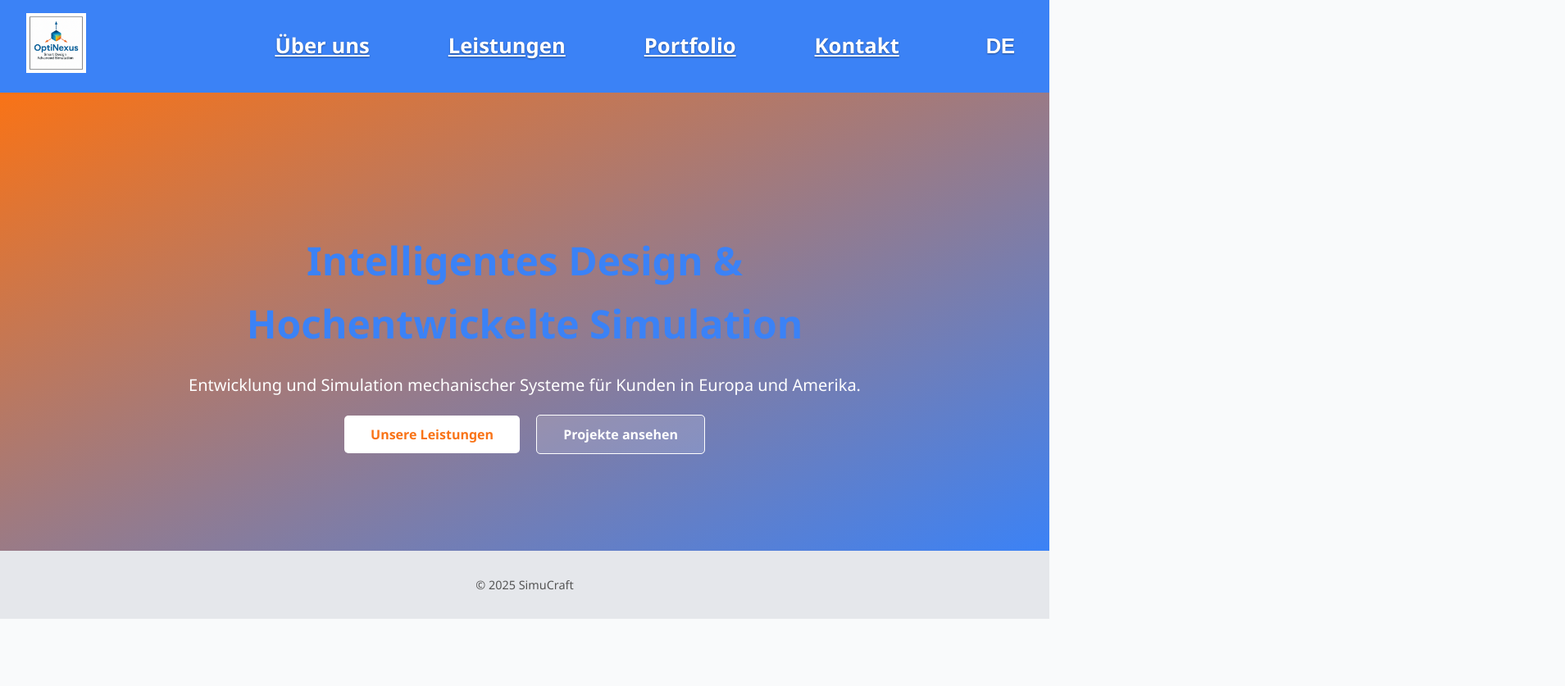
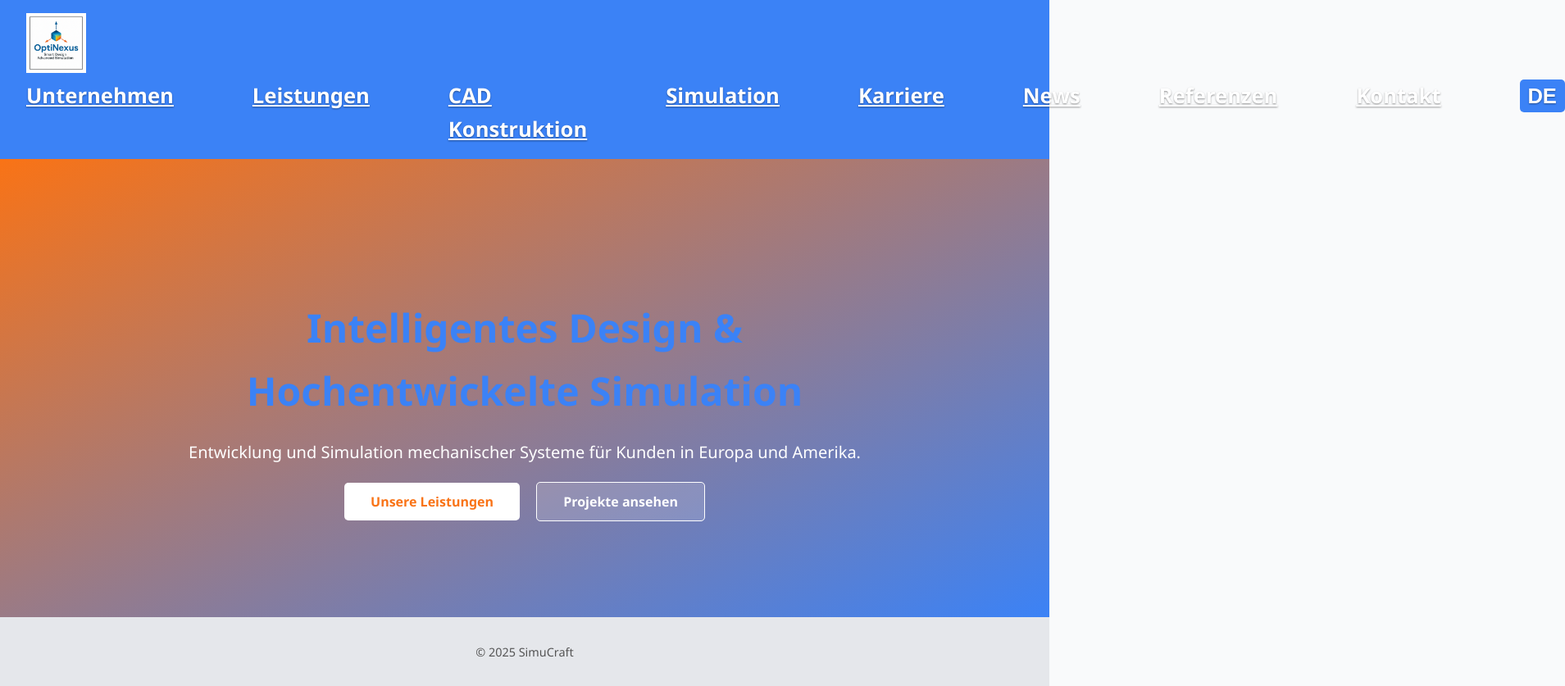
Before and after one commit to OptiNexus/New_OptiNexus, a plain HTML site: page index.html in a window 1280 px wide. Shown: the whole page at 82% size, 1909 px wide, since content can reach past the window. Before the commit the page ends 800 px from the top, so only its background shows below. Drawn offline with Linux system fonts and the light colour scheme.

Commit message:
Update index.html

```diff
--- a/index.html
+++ b/index.html
@@ -15,17 +15,20 @@
 </div>
     <nav>
       <ul>
-        <li><a href="about.html" data-i18n="nav_about">About</a></li>
-        <li><a href="services.html" data-i18n="nav_services">Services</a></li>
-        <li><a href="portfolio.html" data-i18n="nav_portfolio">Portfolio</a></li>
-        <li><a href="contact.html" data-i18n="nav_contact">Contact</a></li>
+  <li><a href="unternehmen.html"       data-i18n="nav_unternehmen">Unternehmen</a></li>
+  <li><a href="leistungen.html"        data-i18n="nav_leistungen">Leistungen</a></li>
+  <li><a href="cad-konstruktion.html"  data-i18n="nav_cad_konstruktion">CAD Konstruktion</a></li>
+  <li><a href="simulation.html"        data-i18n="nav_simulation">Simulation</a></li>
+  <li><a href="karriere.html"          data-i18n="nav_karriere">Karriere</a></li>
+  <li><a href="news.html"              data-i18n="nav_news">News</a></li>
+  <li><a href="referenzen.html"        data-i18n="nav_referenzen">Referenzen</a></li>
+  <li><a href="kontakt.html"           data-i18n="nav_kontakt">Kontakt</a></li>
 
   <li>
     <select id="langSwitcher" class="lang-select">
+      <option value="de">DE</option>
       <option value="en">EN</option>
-                <option value="de">DE</option>
     </select>
-
   </li>
 </ul>
     </nav>
```
Lines whose indentation alone changed are shown as unchanged.
